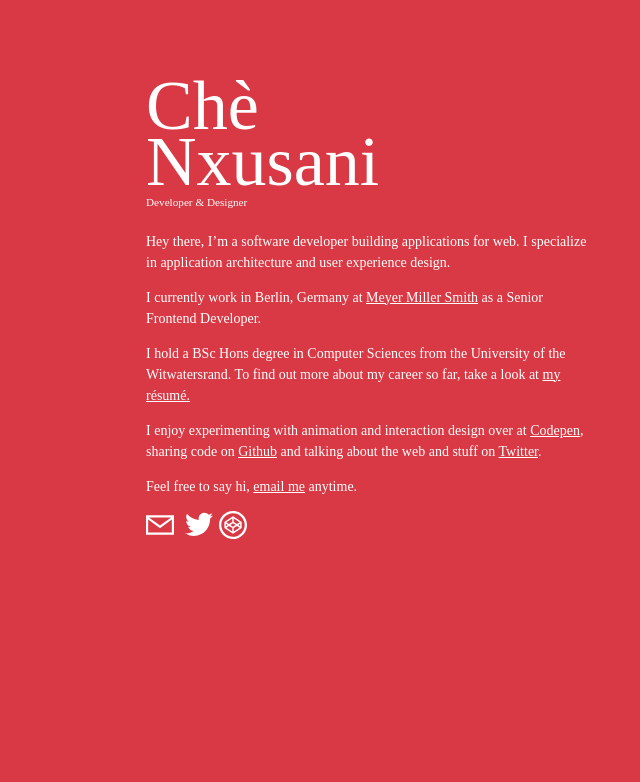
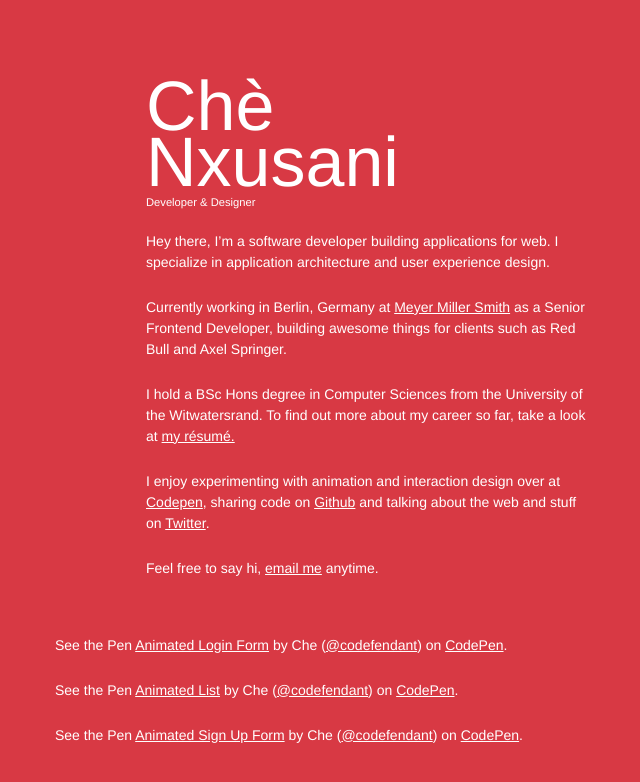
Before and after one commit to codedependant/chenxusani.com, a website: page app/index.html in a window 1280 px wide. Shown: the whole page, without its empty margins (270-910 px from the left). Drawn offline with Linux system fonts and the light colour scheme; a script that the page names is missing; a web font is replaced by a local one.

Commit message:
added experiements section

```diff
--- a/app/index.html
+++ b/app/index.html
@@ -5,28 +5,41 @@
         <title>Chè Nxusani</title>
         <meta name="description" content="Frontend web developer and designer.">
         <meta name="viewport" content="width=device-width">
-        <link rel="shortcut icon" href="/favicon.ico">
+        <link rel="shortcut icon" href="/favicon.ico?v=1">
         <!-- Place favicon.ico and apple-touch-icon.png in the root directory -->
 
         <style>
+
+            *, *:before, *:after {
+              -moz-box-sizing: border-box; -webkit-box-sizing: border-box; box-sizing: border-box;
+             }
+
+            h1,h2,h3,h4,h5,h6,hgroup,
+            ul,ol,dd,
+            p,figure,
+            pre,table,fieldset,hr{
+                margin-bottom:1.5rem;
+            }
+
             body {
               /*background: #F15A5C;*/
-              background: rgb(216, 57, 68);
+              background: #D83944;
               color: white;
 
-              font-family: "Whitney SSm A", "Whitney SSm B";
+              font-family: "Whitney SSm A", "Whitney SSm B", "Helvetica Neue", "Helvetica", "Arial", sans-serif;
               font-weight: 300;
               font-style: normal;
               font-size: 14px;
               line-height: 1.5em;
 
               padding: 5em;
-              max-width: 32em;
+
               margin-left: auto;
               margin-right: auto;
 
               transition: all .8s;
             }
+
 
             h1, h5 {
               margin: 0;
@@ -35,7 +48,7 @@
             }
 
             h1 {
-              font-family: "Sentinel A", "Sentinel B";
+              font-family: "Sentinel A", "Sentinel B", "Helvetica Neue", "Helvetica", "Arial", sans-serif;
               font-size: 5em;
               line-height: 0.8em;
               margin-bottom: 0.1em;
@@ -50,7 +63,24 @@
             a {
                 color: inherit;
             }
-
+            .section
+            {
+              margin-left: auto;
+              margin-right: auto;
+              margin-bottom: 4em;
+            }
+            .section--aboutme
+            {
+              max-width: 32em;
+            }
+            .section--experiments
+            {
+              max-width: 45em;
+            }
+            .section--experiments > div
+            {
+              margin-bottom: 1.5rem;
+            }
             .social-icon
             {
               display: inline-block;
@@ -67,32 +97,27 @@
                 body {
                     padding: 1em;
                 }
+                .section--aboutme, .section--experiments
+                {
+                  max-width: 100%;
+                }
             }
 
         </style>
         <link rel="stylesheet" href="http://cloud.typography.com/6138032/649164/css/fonts.css" />
     </head>
     <body>
-        <!--[if lt IE 10]>
-            <p class="browsehappy">You are using an <strong>outdated</strong> browser. Please <a href="http://browsehappy.com/">upgrade your browser</a> to improve your experience.</p>
-        <![endif]-->
-
-
+        <section class="section section--aboutme">
         <h1>
           <div>Chè</div>
           Nxusani
         </h1>
         <h5>Developer & Designer</h5>
-        <section>
           <p>
             Hey there, I’m a software developer building applications for web. I specialize in application architecture and user experience design.</p>
 
-          <p>I currently work in Berlin, Germany at <a href="http://www.meyermillersmith.com/">Meyer Miller Smith</a> as a Senior Frontend Developer.
+          <p>Currently working in Berlin, Germany at <a href="http://www.meyermillersmith.com/">Meyer Miller Smith</a> as a Senior Frontend Developer, building awesome things for clients such as Red Bull and Axel Springer.
            </p>
-
-<!--           <p>
-            For over 7 years, I had worked at <a href="http://www.is.co.za">Internet Solutions</a>, South Africas largest corporate ISP, building enterprise scale web applications. These included a <a href="http://www.cloud.is.co.za">cloud computing platform</a>, a quoting engine and numerous internal support and customer self service systems.</p> -->
-
 
           <p>
             I hold a BSc Hons degree in Computer Sciences from the University of the Witwatersrand. To find out more about my career so far, take a look at <a href="https://www.linkedin.com/pub/che-nxusani/51/760/294">my résumé.</a>
@@ -105,6 +130,20 @@
 
           <p>Feel free to say hi, <a href="mailto:che.nxusani@gmail.com">email me</a> anytime.</p>
         </section>
+
+        <section class="section section--experiments">
+          <p data-height="268" data-theme-id="6267" data-slug-hash="Kkeyb" data-default-tab="result" class='codepen'>See the Pen <a href='http://codepen.io/codefendant/pen/Kkeyb/'>Animated Login Form</a> by Che (<a href='http://codepen.io/codefendant'>@codefendant</a>) on <a href='http://codepen.io'>CodePen</a>.</p>
+
+          <p data-height="268" data-theme-id="6267" data-slug-hash="uanzj" data-default-tab="result" class='codepen'>See the Pen <a href='http://codepen.io/codefendant/pen/uanzj/'>Animated List</a> by Che (<a href='http://codepen.io/codefendant'>@codefendant</a>) on <a href='http://codepen.io'>CodePen</a>.</p>
+
+          <p data-height="268" data-theme-id="6267" data-slug-hash="HLJyr" data-default-tab="result" class='codepen'>See the Pen <a href='http://codepen.io/codefendant/pen/HLJyr/'>Animated Sign Up Form</a> by Che (<a href='http://codepen.io/codefendant'>@codefendant</a>) on <a href='http://codepen.io'>CodePen</a>.</p>
+
+          <script async src="//codepen.io/assets/embed/ei.js"></script>
+
+        </section>
+
+
+        <!--
         <span class="social-icons">
           <a class="social-icon" href="mailto:che.nxusani@gmail.com">
             <svg  width="100%" height="100%" viewBox="0 0 40 28" fill="#FFFFFF">
@@ -124,8 +163,8 @@
               <use xlink:href="#Shape2"></use>
             </svg>
           </a>
-
         </span>
+        -->
 
 
 
```
